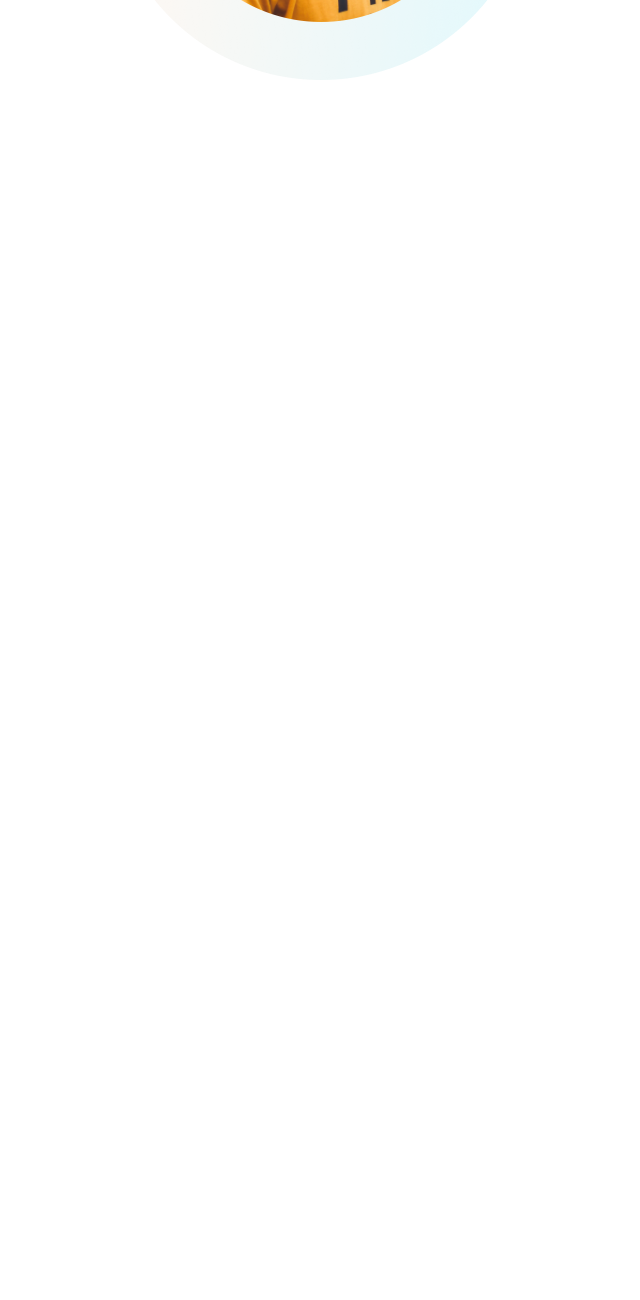
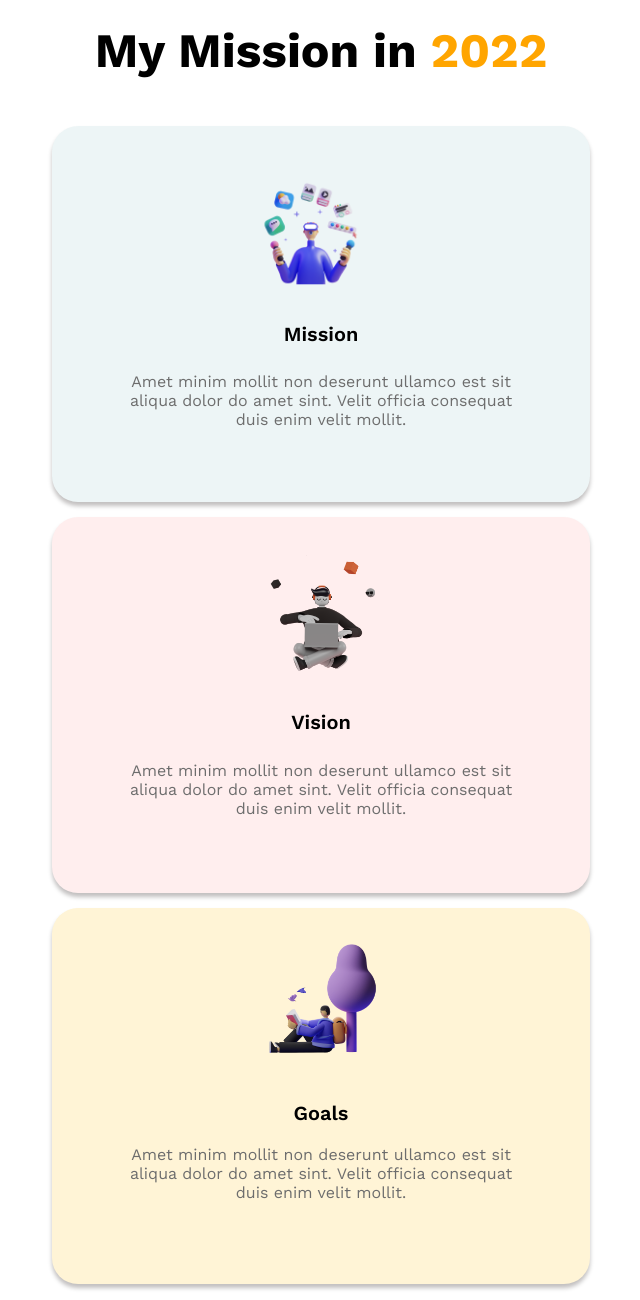
Before and after one commit to Jishan7468/Mission-2022-Project-01, a plain HTML site: page index.html in a window 768 px wide. Shown: the part 1020-2320 px from the top of the page, without its empty margins (63-703 px from the left). Before the commit the page ends 1104 px from the top, so only its background shows below. Drawn offline with nearby package versions, Linux system fonts and the light colour scheme.

Commit message:
added card section

```diff
--- a/index.html
+++ b/index.html
@@ -25,7 +25,43 @@
         </div>
        </div>
     </header>
-    <main></main>
+    <main>
+        <!-- mission section -->
+         <section class="mission max">
+            <h1>My Mission in <span id="year">2022</span></h1>
+            <div class="card-container flex">
+            <div class="card">
+                <img src="./images/illustrators/illustrator-1.png" alt="">
+                <h4>Mission</h4>
+                <p>Amet minim mollit non deserunt ullamco est sit aliqua dolor do amet sint. Velit officia consequat duis enim velit mollit.</p>
+
+            </div>
+
+            <div class="card-1">
+                <img src="./images/illustrators/illustrator-2.png" alt="">
+                <h4>Vision</h4>
+                <p>Amet minim mollit non deserunt ullamco est sit aliqua dolor do amet sint. Velit officia consequat duis enim velit mollit.</p>
+
+            </div>
+
+            <div class="card-2">
+                <img src="./images/illustrators/illustrator-3.png" alt="">
+                <h4>Goals</h4>
+                <p>Amet minim mollit non deserunt ullamco est sit aliqua dolor do amet sint. Velit officia consequat duis enim velit mollit.</p>
+
+            </div>
+
+
+
+
+
+        </div>
+         </section>
+
+
+        <!-- End of mission -->
+         <section id="develop-section"></section>
+    </main>
     <footer></footer>
 </body>
 </html>
--- a/styles/style..css
+++ b/styles/style..css
@@ -53,6 +53,8 @@ color: #3E3E3E;
     background-color: #FF5959;
     color: #ffffff;
     font-size: 1.10rem;
+    border: none;
+    box-shadow: 5px 5px rgb(231, 224, 210,0.5);
 
 }
 .section-heading{
@@ -68,20 +70,184 @@ color: #3E3E3E;
     line-height: 27px;
     font-size: 1.20rem;
 }
+/* mission style */
+.mission{
+    text-align: center;
+}
+.mission h1{
+    line-height: 70px;
+    font-size: 3rem;
+}
+#year{
+    color: orange;
+}
+.card-container{
+    gap: 15px;
+}
+.card{
+
+    max-width: 360px;
+    max-height: 376px;
+    text-align: left;
+    padding: 30px;
+    border-radius: 26px;
+    background-color: rgba(79, 157, 166, 0.1);
+
+}
+.card h4{
+    font-size: 1.25rem;
+    font-weight: 600;
+}
+.card-1 h4{
+     font-size: 1.25rem;
+    font-weight: 600;
+    margin-top: 16.5px;
+
+}
+.card-2{
+
+     max-width: 360px;
+    max-height: 376px;
+    text-align: left;
+    padding: 30px;
+    border-radius: 26px;
+   background-color: rgba(255, 244, 214, 1);
+}
+.card-2 img{
+
+    width: 40%;
+}
+.card-container p{
+    color: #6d6d6d;
+}
+.card-container .card-2 h4{
+      font-size: 1.25rem;
+    font-weight: 600;
+    margin-top: 16.5px;
+    margin-bottom: 20px;
+
+}
+
+.card img{
+    width: 40%;
+
+
+}
+.card-1{
+
+    max-width: 360px;
+    max-height: 376px;
+    text-align: left;
+    padding: 30px;
+    border-radius: 26px;
+    background-color: rgba(255, 89, 89, 0.1)        ;
+}
+.card-1 img{
+    width: 40%;
+
+}
+.card,.card-1,.card-2{
+    box-shadow: 0px 4px 4px rgb(10, 2, 2,25%);
+}
+/* develop */
+#develop-section{
+    margin-top: 100px;
+}
 
 /* responsive design */
 
 /* for mobile */
 @media screen and (max-width:700px){
-    .banner{
+    .banner,
+    .card-container{
        flex-direction: column;
        align-items: center;
+    }
+    .card-container{
+
+    }
+    .card,.card-1,.card-2{
+        max-width: 70%;
+        text-align: center;
+    }
+    .banner-img{
+
+        max-width: 90%;
+
+    }
+    .banner-img img{
+
+
+
+
     }
 
 }
 @media screen and (min-width:700px) and (max-width:1150px) {
-    .banner{
+    .banner,
+    .card-container{
        flex-direction: column;
        align-items: center;
     }
+    .banner{
+        max-width: 70%;
+        margin: 0 auto;
+    }
+    .banner-img img{
+        max-width: 90%;
+    }
+ .card-container{
+
+    max-width: 900px;
+    margin: 0 auto;
+ }
+ .card{
+    max-width: 70%;
+    text-align: center;
+    padding-bottom: 200px;
+
+
+ }
+ .card p{
+    max-width: 400px;
+    margin: 0 auto;
+
+ }
+ .card img{
+    max-width: 30%;
+ }
+ /* card-1 */
+  .card-1{
+    max-width: 70%;
+    text-align: center;
+    padding-bottom: 200px;
+
+
+ }
+ .card-1 p{
+    max-width: 400px;
+    margin: 0 auto;
+
+ }
+ .card-1 img{
+    max-width: 30%;
+ }
+ /* card-2 */
+  .card-2{
+    max-width: 70%;
+    text-align: center;
+    padding-bottom: 200px;
+
+
+ }
+ .card-2 p{
+    max-width: 400px;
+    margin: 0 auto;
+
+ }
+ .card-2 img{
+    max-width: 30%;
+ }
+
+
 }
```
